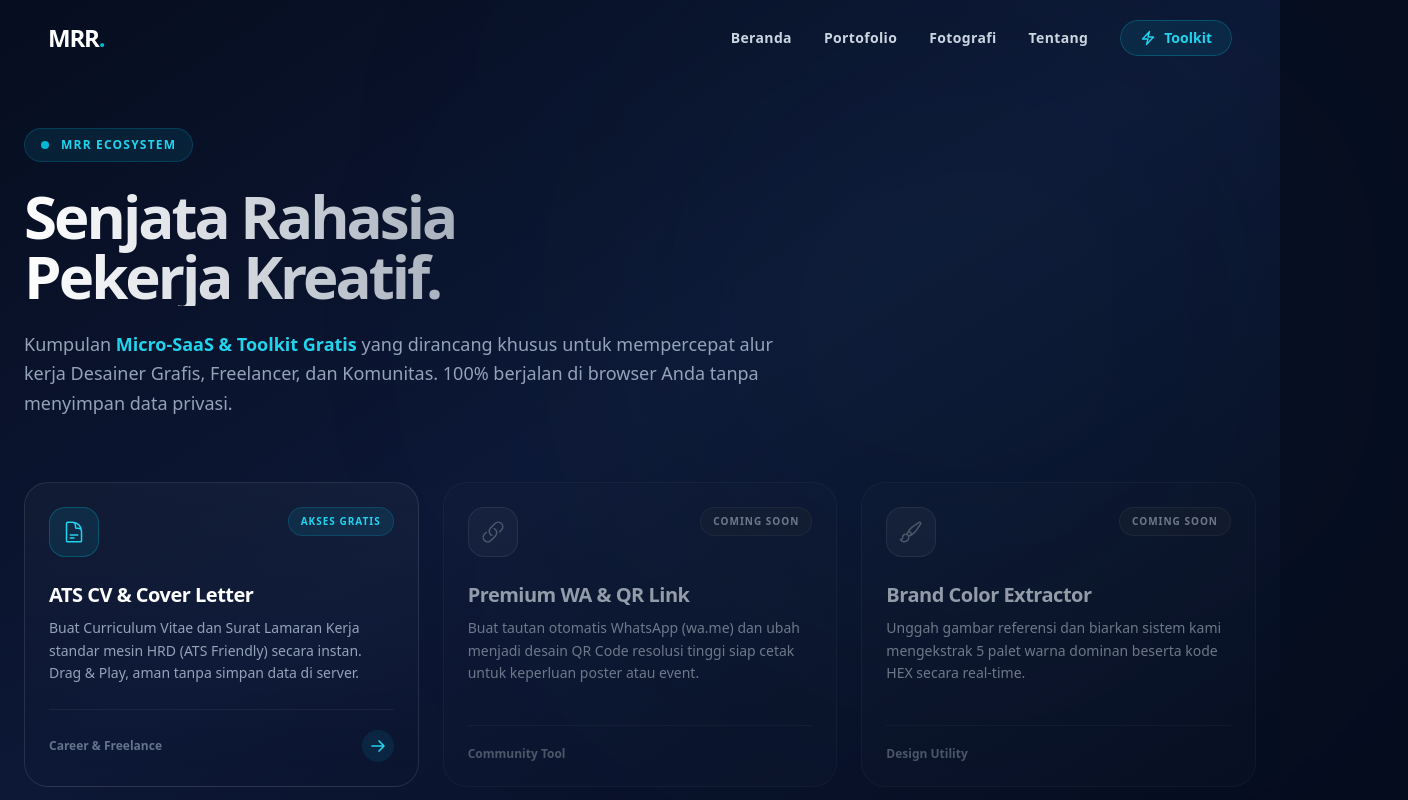
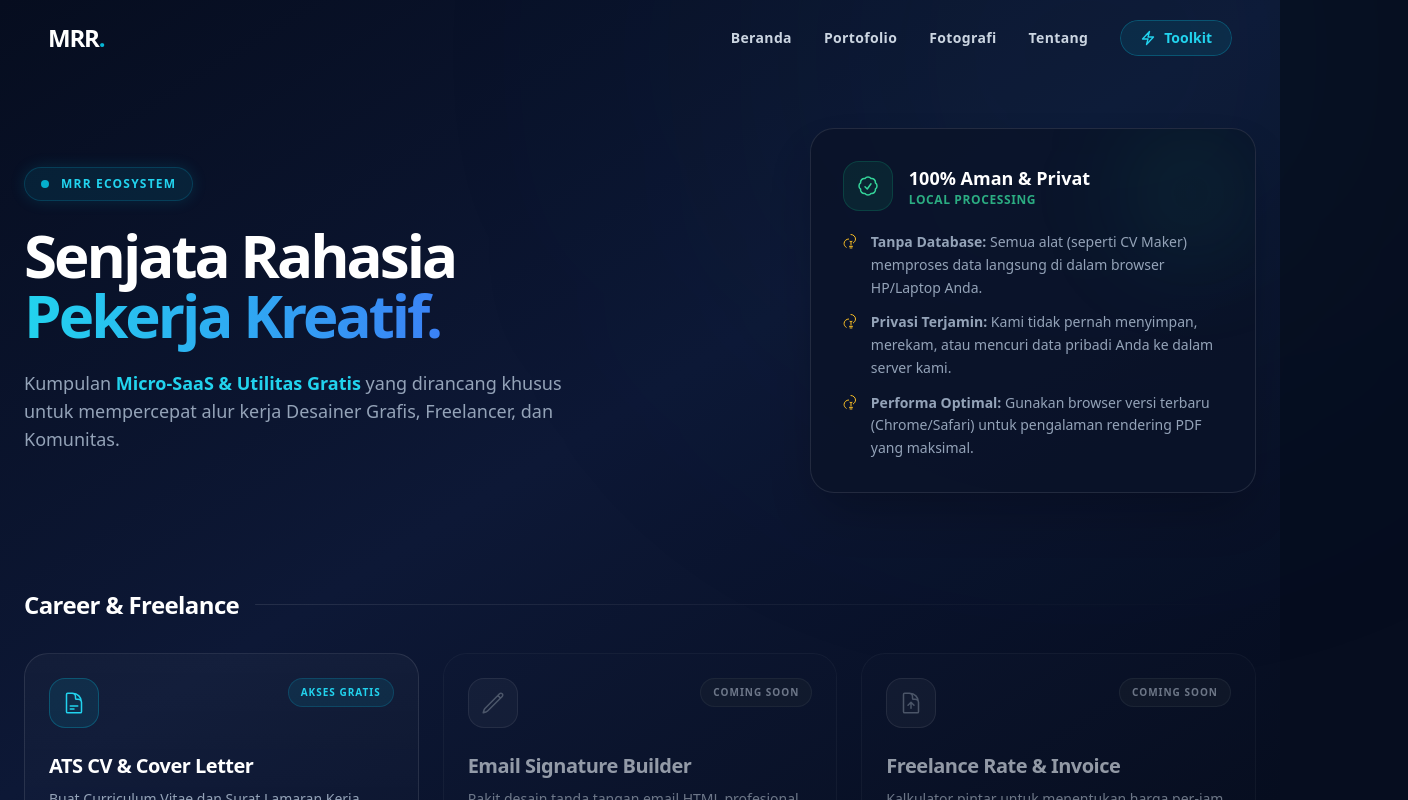
Before and after one commit to Rafli161102/CV-MRR, a Next.js app: page /toolkit in a window 1280 px wide. Shown: the top 800 px of the page, 1408 px wide, since content can reach past the window. Built offline with nearby package versions, Linux system fonts and the light colour scheme.

Commit message:
Update page.jsx

```diff
--- a/src/app/toolkit/page.jsx
+++ b/src/app/toolkit/page.jsx
@@ -2,39 +2,144 @@ import { toolkits } from '../../data/toolkitDB';
 import ToolCard from '../../components/ToolCard';
 
 export const metadata = {
-  title: 'Toolkit Gratis | MRR Ecosystem',
+  title: 'Toolkit Ekosistem | MRR',
   description: 'Kumpulan Micro-SaaS dan utilitas gratis untuk desainer, freelancer, dan pekerja kreatif persembahan Muhammad Rafli Ramadhan.',
 };
 
+// =========================================================================
+// IKON SVG PROFESIONAL (Keamanan & Tips)
+// =========================================================================
+const ShieldCheckIcon = () => (
+  <svg xmlns="http://www.w3.org/2000/svg" fill="none" viewBox="0 0 24 24" strokeWidth={1.5} stroke="currentColor" className="w-5 h-5 sm:w-6 sm:h-6 text-emerald-400">
+    <path strokeLinecap="round" strokeLinejoin="round" d="M9 12.75L11.25 15 15 9.75M21 12c0 1.268-.63 2.39-1.593 3.068a3.745 3.745 0 01-1.043 3.296 3.745 3.745 0 01-3.296 1.043A3.745 3.745 0 0112 21c-1.268 0-2.39-.63-3.068-1.593a3.746 3.746 0 01-3.296-1.043 3.745 3.745 0 01-1.043-3.296A3.745 3.745 0 013 12c0-1.268.63-2.39 1.593-3.068a3.745 3.745 0 011.043-3.296 3.746 3.746 0 013.296-1.043A3.746 3.746 0 0112 3c1.268 0 2.39.63 3.068 1.593a3.746 3.746 0 013.296 1.043 3.746 3.746 0 011.043 3.296A3.745 3.745 0 0121 12z" />
+  </svg>
+);
+
+const LightbulbIcon = () => (
+  <svg xmlns="http://www.w3.org/2000/svg" fill="none" viewBox="0 0 24 24" strokeWidth={1.5} stroke="currentColor" className="w-4 h-4 text-amber-400 mt-0.5 shrink-0">
+    <path strokeLinecap="round" strokeLinejoin="round" d="M12 18v-5.25m0 0a6.01 6.01 0 001.5-.189m-1.5.189a6.01 6.01 0 01-1.5-.189m3.75 7.478a120.66 120.66 0 01-4.5 0m3.75 2.383a8.96 8.96 0 01-3 0M12 2.25a6.75 6.75 0 016.75 6.75c0 2.385-1.233 4.516-3.15 5.75m-7.2-5.75a6.75 6.75 0 00-6.75 6.75c0 2.385 1.233 4.516 3.15 5.75" />
+  </svg>
+);
+
 export default function ToolkitPage() {
+  // Mengelompokkan toolkit berdasarkan Kategori
+  const categories = [...new Set(toolkits.map(tool => tool.category))];
+
   return (
-    <div className="min-h-screen pt-32 pb-20 px-6">
-      <div className="max-w-[1400px] mx-auto">
+    <div className="min-h-screen pt-32 pb-24 px-6 relative overflow-hidden">
 
-        {/* Header Halaman (Typographic Hierarchy) */}
-        <div className="max-w-3xl mb-16 relative z-10">
-          <div className="inline-flex items-center gap-3 px-4 py-2 rounded-full bg-cyan-500/10 border border-cyan-500/20 text-cyan-400 text-xs font-bold tracking-widest uppercase mb-6">
+      {/* SUNTIKAN CSS ANIMASI KHUSUS */}
+      <style dangerouslySetInnerHTML={{__html: `
+        @keyframes fadeInUp {
+          0% { opacity: 0; transform: translateY(30px); }
+          100% { opacity: 1; transform: translateY(0); }
+        }
+        .anim-fade-in-up { animation: fadeInUp 0.8s cubic-bezier(0.16, 1, 0.3, 1) forwards; opacity: 0; }
+        .anim-delay-100 { animation-delay: 100ms; }
+        .anim-delay-200 { animation-delay: 200ms; }
+        .anim-delay-300 { animation-delay: 300ms; }
+      `}} />
+
+      {/* Background Hiasan Abstrak */}
+      <div className="fixed top-[-10%] right-[-10%] w-[50vw] h-[50vw] bg-cyan-900/10 rounded-full blur-[150px] pointer-events-none -z-10"></div>
+      <div className="fixed bottom-[-10%] left-[-10%] w-[40vw] h-[40vw] bg-indigo-900/10 rounded-full blur-[150px] pointer-events-none -z-10"></div>
+
+      <div className="max-w-[1400px] mx-auto relative z-10">
+
+        {/* ========================================================= */}
+        {/* HEADER SECTION (GOLDEN RATIO: 61.8% & 38.2%)              */}
+        {/* ========================================================= */}
+        <div className="flex flex-col lg:flex-row gap-12 lg:gap-16 mb-24 items-center">
+
+          {/* KIRI: 61.8% (Judul & Deskripsi) */}
+          <div className="w-full lg:w-[61.8%]">
+            <div className="anim-fade-in-up inline-flex items-center gap-3 px-4 py-2 rounded-full bg-cyan-500/10 border border-cyan-500/20 text-cyan-400 text-[10px] sm:text-xs font-bold tracking-widest uppercase mb-6 shadow-[0_0_15px_rgba(6,182,212,0.15)]">
               <span className="w-2 h-2 rounded-full bg-cyan-500 animate-pulse"></span>
               MRR Ecosystem
             </div>
-          <h1 className="text-4xl md:text-6xl font-black text-transparent bg-clip-text bg-gradient-to-r from-white to-slate-500 tracking-tighter mb-6">
-            Senjata Rahasia <br/> Pekerja Kreatif.
+
+            <h1 className="anim-fade-in-up anim-delay-100 text-4xl sm:text-5xl md:text-6xl font-black text-white tracking-tighter mb-6 leading-[1.1]">
+              Senjata Rahasia <br/>
+              <span className="text-transparent bg-clip-text bg-gradient-to-r from-cyan-400 to-blue-500">Pekerja Kreatif.</span>
             </h1>
-          <p className="text-lg text-slate-400 leading-relaxed">
-            Kumpulan <span className="text-cyan-400 font-semibold">Micro-SaaS & Toolkit Gratis</span> yang dirancang khusus untuk mempercepat alur kerja Desainer Grafis, Freelancer, dan Komunitas. 100% berjalan di browser Anda tanpa menyimpan data privasi.
+
+            <p className="anim-fade-in-up anim-delay-200 text-base sm:text-lg text-slate-400 leading-relaxed max-w-xl">
+              Kumpulan <span className="text-cyan-400 font-semibold">Micro-SaaS & Utilitas Gratis</span> yang dirancang khusus untuk mempercepat alur kerja Desainer Grafis, Freelancer, dan Komunitas.
             </p>
           </div>
 
-        {/* Grid Etalase Toolkit (Golden Ratio layout logic) */}
-        <div className="grid grid-cols-1 md:grid-cols-2 xl:grid-cols-3 gap-6 relative z-10">
-          {toolkits.map((tool) => (
+          {/* KANAN: 38.2% (Kartu Keamanan & Panduan) */}
+          <div className="w-full lg:w-[38.2%] anim-fade-in-up anim-delay-300">
+            <div className="bg-[#0A1329]/80 backdrop-blur-xl border border-white/10 rounded-3xl p-6 sm:p-8 shadow-2xl relative overflow-hidden group hover:border-emerald-500/30 transition-colors duration-500">
+
+              {/* Efek Glow di dalam kartu privasi */}
+              <div className="absolute top-0 right-0 w-32 h-32 bg-emerald-500/10 rounded-full blur-[50px] pointer-events-none group-hover:bg-emerald-500/20 transition-all duration-500"></div>
+
+              <div className="flex items-center gap-4 mb-5 relative z-10">
+                <div className="p-3 bg-emerald-500/10 rounded-2xl border border-emerald-500/20">
+                  <ShieldCheckIcon />
+                </div>
+                <div>
+                  <h3 className="text-white font-bold text-lg">100% Aman & Privat</h3>
+                  <p className="text-emerald-400/80 text-xs font-semibold tracking-wider uppercase">Local Processing</p>
+                </div>
+              </div>
+
+              <ul className="space-y-3 relative z-10">
+                <li className="flex items-start gap-3 text-sm text-slate-400 leading-relaxed">
+                  <LightbulbIcon />
+                  <span><strong>Tanpa Database:</strong> Semua alat (seperti CV Maker) memproses data langsung di dalam browser HP/Laptop Anda.</span>
+                </li>
+                <li className="flex items-start gap-3 text-sm text-slate-400 leading-relaxed">
+                  <LightbulbIcon />
+                  <span><strong>Privasi Terjamin:</strong> Kami tidak pernah menyimpan, merekam, atau mencuri data pribadi Anda ke dalam server kami.</span>
+                </li>
+                <li className="flex items-start gap-3 text-sm text-slate-400 leading-relaxed">
+                  <LightbulbIcon />
+                  <span><strong>Performa Optimal:</strong> Gunakan browser versi terbaru (Chrome/Safari) untuk pengalaman rendering PDF yang maksimal.</span>
+                </li>
+              </ul>
+
+            </div>
+          </div>
+
+        </div>
+
+        {/* ========================================================= */}
+        {/* GRID ETALASE TERKATEGORI (DIKELOMPOKKAN)                  */}
+        {/* ========================================================= */}
+        <div className="space-y-20">
+          {categories.map((category, index) => {
+            // Filter alat berdasarkan kategori saat ini
+            const categoryTools = toolkits.filter(tool => tool.category === category);
+
+            // Hitung delay animasi agar kategori berurutan munculnya
+            const animationDelay = `anim-delay-${(index + 2) * 100}`;
+
+            return (
+              <div key={category} className={`anim-fade-in-up ${animationDelay}`}>
+
+                {/* Header Kategori */}
+                <div className="flex items-center gap-4 mb-8">
+                  <h2 className="text-xl sm:text-2xl font-black text-white tracking-tight shrink-0">
+                    {category}
+                  </h2>
+                  {/* Garis pemisah horizontal yang estetik */}
+                  <div className="h-[1px] w-full bg-gradient-to-r from-white/10 to-transparent rounded-full"></div>
+                </div>
+
+                {/* Grid Kartu Toolkit untuk kategori ini */}
+                <div className="grid grid-cols-1 md:grid-cols-2 xl:grid-cols-3 gap-6">
+                  {categoryTools.map((tool) => (
                     <ToolCard key={tool.id} tool={tool} />
                   ))}
                 </div>
 
-        {/* Background Hiasan Abstrak */}
-        <div className="fixed top-0 right-0 w-[50vw] h-[50vw] bg-cyan-900/10 rounded-full blur-[150px] pointer-events-none -z-10"></div>
-        <div className="fixed bottom-0 left-0 w-[40vw] h-[40vw] bg-indigo-900/10 rounded-full blur-[150px] pointer-events-none -z-10"></div>
+              </div>
+            );
+          })}
+        </div>
+
       </div>
     </div>
   );
```
Lines whose indentation alone changed are shown as unchanged.
